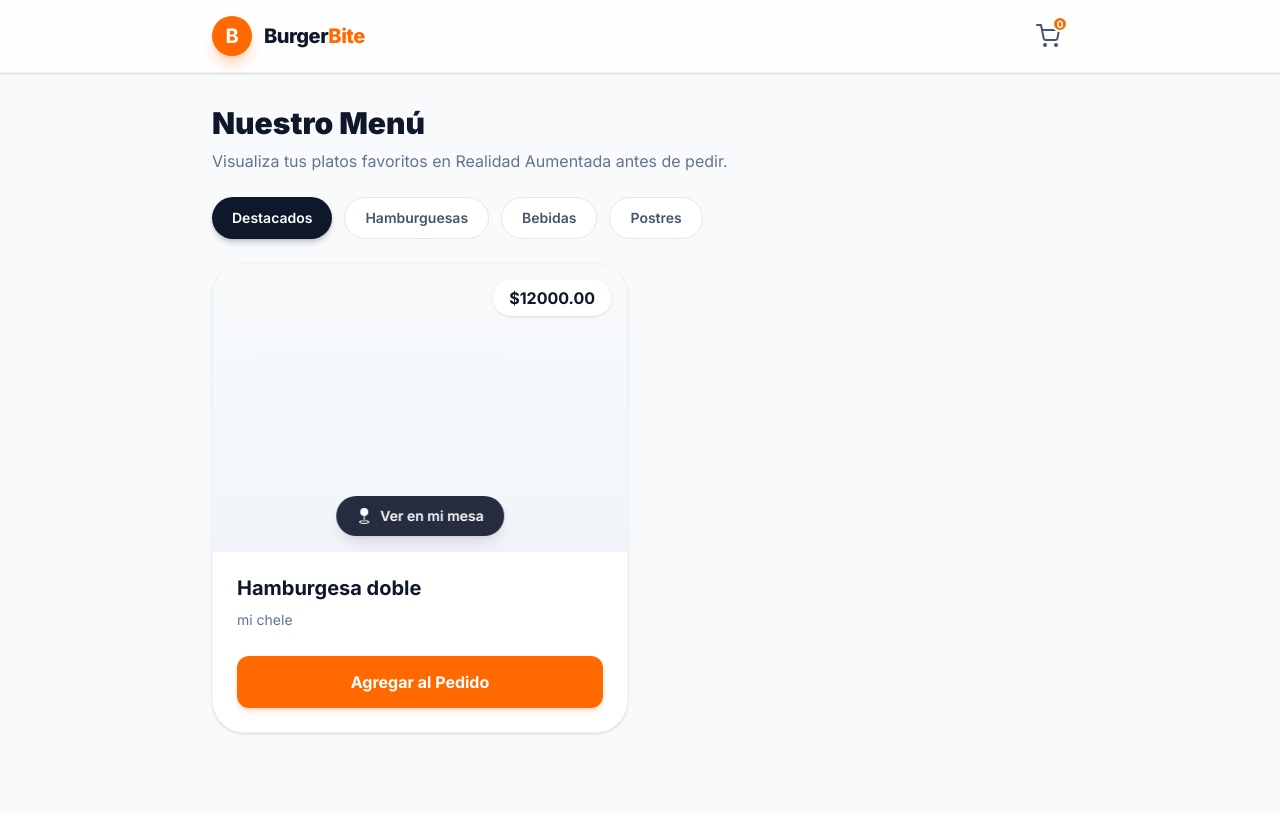
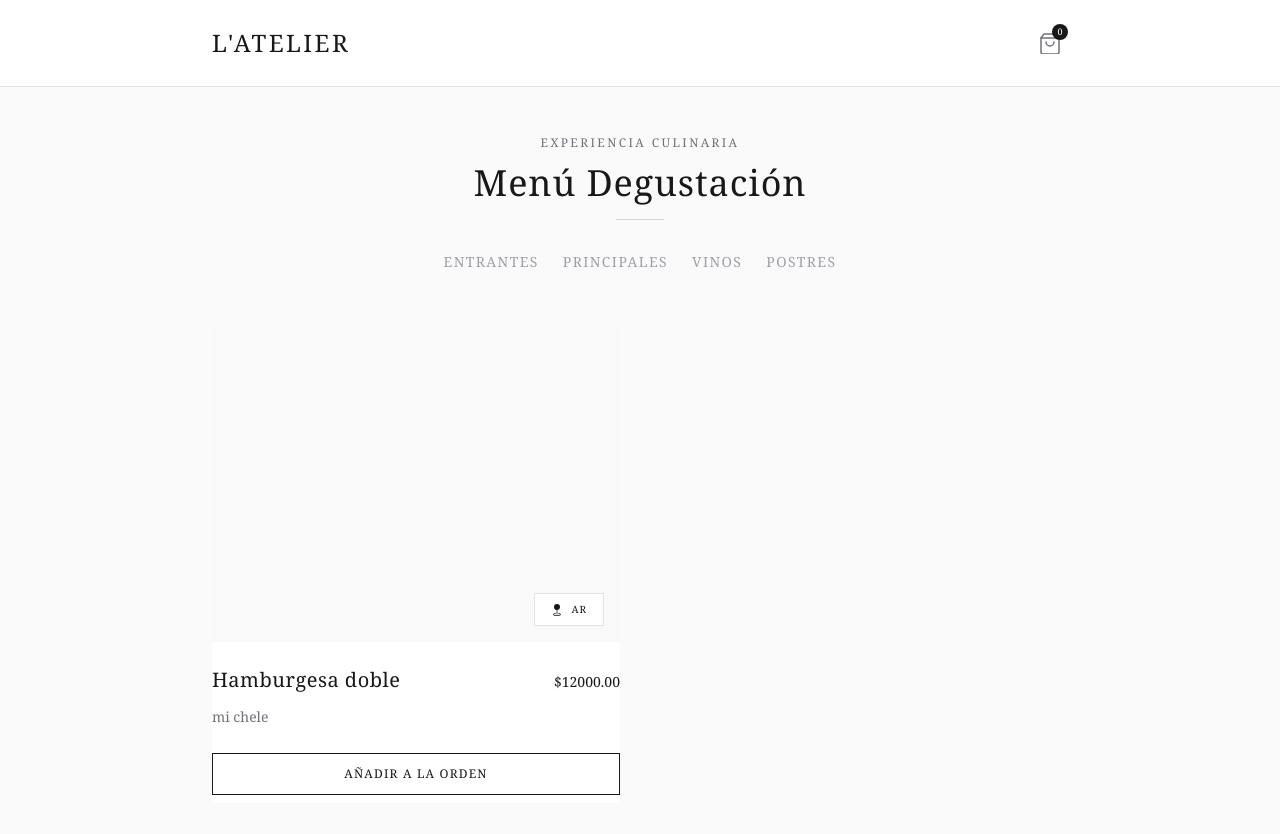
Before and after one commit to Lucasvidmar197/cortalafruta, a Next.js app: page / in a window 1280 px wide. Shown: the top 834 px of the page. Before the commit the page ends 813 px from the top, so only its background shows below. Built offline with nearby package versions, Linux system fonts and the light colour scheme.

Commit message:
design: apply fine dining aesthetic via od-design-refine skill

```diff
--- a/src/app/page.tsx
+++ b/src/app/page.tsx
@@ -35,24 +35,22 @@ export default function Home() {
   }, []);
 
   return (
-    <div className="min-h-screen bg-slate-50 text-slate-800 pb-20 font-sans">
-      {/* Header Premium */}
-      <header className="sticky top-0 z-50 bg-white/80 backdrop-blur-md border-b border-slate-200/50 shadow-sm">
-        <div className="max-w-4xl mx-auto px-5 py-4 flex justify-between items-center">
-          <div className="flex items-center gap-3">
-            <div className="w-10 h-10 bg-orange-500 rounded-full flex items-center justify-center text-white font-bold text-xl shadow-lg shadow-orange-500/30">
-              B
-            </div>
-            <h1 className="text-xl font-extrabold tracking-tight text-slate-900">
-              Burger<span className="text-orange-500">Bite</span>
+    <div className="min-h-screen bg-zinc-50 text-zinc-900 pb-20 font-serif">
+      {/* Header Premium (Fine Dining) */}
+      <header className="sticky top-0 z-50 bg-white/90 backdrop-blur-md border-b border-zinc-200">
+        <div className="max-w-4xl mx-auto px-5 py-6 flex justify-between items-center">
+          <div className="flex items-center gap-4">
+            <h1 className="text-2xl font-light tracking-widest text-zinc-900 uppercase">
+              L'Atelier
             </h1>
           </div>
-          <button className="relative p-2 text-slate-600 hover:text-slate-900 transition-colors">
-            <svg xmlns="http://www.w3.org/2000/svg" width="24" height="24" fill="none" stroke="currentColor" strokeWidth="2" strokeLinecap="round" strokeLinejoin="round">
-              <circle cx="9" cy="21" r="1"></circle><circle cx="20" cy="21" r="1"></circle>
-              <path d="M1 1h4l2.68 13.39a2 2 0 0 0 2 1.61h9.72a2 2 0 0 0 2-1.61L23 6H6"></path>
+          <button className="relative p-2 text-zinc-500 hover:text-zinc-900 transition-colors">
+            <svg xmlns="http://www.w3.org/2000/svg" width="22" height="22" fill="none" stroke="currentColor" strokeWidth="1.5" strokeLinecap="round" strokeLinejoin="round">
+              <path d="M6 2L3 6v14a2 2 0 0 0 2 2h14a2 2 0 0 0 2-2V6l-3-4z"></path>
+              <line x1="3" y1="6" x2="21" y2="6"></line>
+              <path d="M16 10a4 4 0 0 1-8 0"></path>
             </svg>
-            <span className="absolute top-0 right-0 w-4 h-4 bg-orange-500 text-white text-[10px] font-bold flex items-center justify-center rounded-full border-2 border-white">
+            <span className="absolute top-0 right-0 w-4 h-4 bg-zinc-900 text-white text-[9px] font-sans flex items-center justify-center rounded-full">
               0
             </span>
           </button>
@@ -61,21 +59,22 @@ export default function Home() {
 
       <main className="max-w-4xl mx-auto">
         {/* Hero Section */}
-        <div className="px-5 pt-8 pb-6">
-          <h2 className="text-3xl font-black text-slate-900 mb-2">Nuestro Menú</h2>
-          <p className="text-slate-500">Visualiza tus platos favoritos en Realidad Aumentada antes de pedir.</p>
+        <div className="px-5 pt-12 pb-8 text-center">
+          <p className="text-zinc-500 uppercase tracking-[0.2em] text-xs mb-3">Experiencia Culinaria</p>
+          <h2 className="text-4xl font-light text-zinc-900 mb-4 tracking-wide">Menú Degustación</h2>
+          <div className="w-12 h-[1px] bg-zinc-300 mx-auto"></div>
         </div>
 
         {/* Categorías (Visuales para la demo) */}
-        <div className="flex overflow-x-auto px-5 pb-6 gap-3 no-scrollbar">
-          {["Destacados", "Hamburguesas", "Bebidas", "Postres"].map((cat) => (
+        <div className="flex overflow-x-auto px-5 pb-10 gap-6 no-scrollbar justify-center">
+          {["Entrantes", "Principales", "Vinos", "Postres"].map((cat) => (
             <button
               key={cat}
               onClick={() => setActiveCategory(cat)}
-              className={`px-5 py-2.5 rounded-full text-sm font-semibold whitespace-nowrap transition-all ${
+              className={`pb-2 text-sm tracking-widest uppercase transition-all border-b-2 ${
                 activeCategory === cat
-                  ? "bg-slate-900 text-white shadow-md shadow-slate-900/20"
-                  : "bg-white text-slate-600 border border-slate-200 hover:bg-slate-100"
+                  ? "border-zinc-900 text-zinc-900 font-medium"
+                  : "border-transparent text-zinc-400 hover:text-zinc-600"
               }`}
             >
               {cat}
@@ -96,12 +95,12 @@ export default function Home() {
               <p className="text-slate-500 mt-1">El restaurante aún no ha subido platos.</p>
             </div>
           ) : (
-            <div className="grid grid-cols-1 md:grid-cols-2 gap-6">
+            <div className="grid grid-cols-1 md:grid-cols-2 gap-10">
               {menu.map((item) => (
-                <div key={item.id} className="bg-white rounded-[2rem] shadow-sm hover:shadow-xl transition-shadow duration-300 border border-slate-100 overflow-hidden flex flex-col group">
+                <div key={item.id} className="bg-white group flex flex-col">
 
                   {/* Visor 3D / Imagen */}
-                  <div className="h-72 bg-gradient-to-b from-slate-50 to-slate-100 relative w-full flex items-center justify-center overflow-hidden">
+                  <div className="h-80 bg-zinc-100/50 relative w-full flex items-center justify-center overflow-hidden">
                     {item.glbUrl ? (
                       React.createElement('model-viewer', {
                         id: `viewer-${item.id}`,
@@ -112,20 +111,15 @@ export default function Home() {
                         'camera-controls': true,
                         ar: true,
                         'ar-modes': "webxr scene-viewer quick-look",
-                        'shadow-intensity': "1",
+                        'shadow-intensity': "1.5",
                         'environment-image': "neutral",
                         scale: `${item.scale || 1} ${item.scale || 1} ${item.scale || 1}`,
                         style: { width: "100%", height: "100%" },
                         class: "w-full h-full object-contain cursor-grab active:cursor-grabbing"
                       })
                     ) : (
-                      <div className="text-slate-400 font-medium">Sin imagen</div>
+                      <div className="text-zinc-400 font-light tracking-widest text-xs uppercase">Sin imagen</div>
                     )}
-
-                    {/* Badge de Precio */}
-                    <div className="absolute top-4 right-4 bg-white/90 backdrop-blur-sm px-4 py-1.5 rounded-full shadow-sm">
-                      <span className="font-bold text-slate-900">${item.price.toFixed(2)}</span>
-                    </div>
 
                     {/* Botón Flotante AR */}
                     {item.glbUrl && (
@@ -135,26 +129,29 @@ export default function Home() {
                           if (viewer && viewer.canActivateAR) {
                             viewer.activateAR();
                           } else {
-                            alert("La realidad aumentada no está disponible en este dispositivo (se requiere Safari en iOS o Chrome en Android con ARCore).");
+                            alert("La realidad aumentada no está disponible en este dispositivo.");
                           }
                         }}
-                        className="absolute bottom-4 left-1/2 -translate-x-1/2 bg-slate-900/90 backdrop-blur text-white px-5 py-2.5 rounded-full font-semibold text-sm shadow-lg hover:bg-slate-800 transition-all flex items-center gap-2"
+                        className="absolute bottom-4 right-4 bg-white/90 backdrop-blur-sm text-zinc-900 border border-zinc-200 px-4 py-2 text-[10px] uppercase tracking-widest hover:bg-zinc-900 hover:text-white transition-all flex items-center gap-2"
                       >
-                        <svg xmlns="http://www.w3.org/2000/svg" width="16" height="16" fill="currentColor" viewBox="0 0 16 16">
+                        <svg xmlns="http://www.w3.org/2000/svg" width="12" height="12" fill="currentColor" viewBox="0 0 16 16">
                           <path d="M4 4a4 4 0 1 1 4.5 3.969V13.5a.5.5 0 0 1-1 0V7.97A4 4 0 0 1 4 3.999zm2.493 8.574a.5.5 0 0 1-.411.575c-.712.118-1.28.295-1.655.493a1.319 1.319 0 0 0-.37.265.301.301 0 0 0-.057.09V14l.002.008a.147.147 0 0 0 .016.033.617.617 0 0 0 .145.15c.165.116.432.25.813.365.751.23 1.842.391 3.025.391 1.183 0 2.274-.16 3.025-.391.381-.115.648-.249.813-.365a.619.619 0 0 0 .145-.15.148.148 0 0 0 .016-.033L12 14v-.004a.301.301 0 0 0-.057-.09 1.318 1.318 0 0 0-.37-.264c-.376-.198-.943-.375-1.655-.493a.5.5 0 1 1 .164-.986c.77.127 1.452.328 1.957.594C12.5 13 13 13.4 13 14c0 .426-.26.752-.544.977-.29.228-.68.413-1.116.558-.878.293-2.059.465-3.34.465-1.281 0-2.462-.172-3.34-.465-.436-.145-.826-.33-1.116-.558C3.26 14.752 3 14.426 3 14c0-.599.5-1 .961-1.243.505-.266 1.187-.467 1.957-.594a.5.5 0 0 1 .575.411z"/>
                         </svg>
-                        Ver en mi mesa
+                        AR
                       </button>
                     )}
                   </div>
 
                   {/* Info del Plato */}
-                  <div className="p-6 flex flex-col flex-grow">
-                    <h2 className="text-xl font-bold text-slate-900 mb-2 leading-tight">{item.name}</h2>
-                    <p className="text-slate-500 text-sm leading-relaxed mb-6 flex-grow">{item.description}</p>
+                  <div className="pt-6 pb-2 flex flex-col flex-grow">
+                    <div className="flex justify-between items-baseline mb-3">
+                      <h2 className="text-xl font-light text-zinc-900 tracking-wide">{item.name}</h2>
+                      <span className="text-sm font-medium text-zinc-900">${item.price.toFixed(2)}</span>
+                    </div>
+                    <p className="text-zinc-500 text-sm font-sans font-light leading-relaxed mb-6 flex-grow">{item.description}</p>
 
-                    <button className="w-full py-3.5 bg-orange-500 hover:bg-orange-600 active:bg-orange-700 text-white font-bold rounded-xl transition-colors shadow-md shadow-orange-500/20">
-                      Agregar al Pedido
+                    <button className="w-full py-3 border border-zinc-900 text-zinc-900 font-sans text-xs tracking-widest uppercase hover:bg-zinc-900 hover:text-white transition-colors">
+                      Añadir a la orden
                     </button>
                   </div>
                 </div>
```
